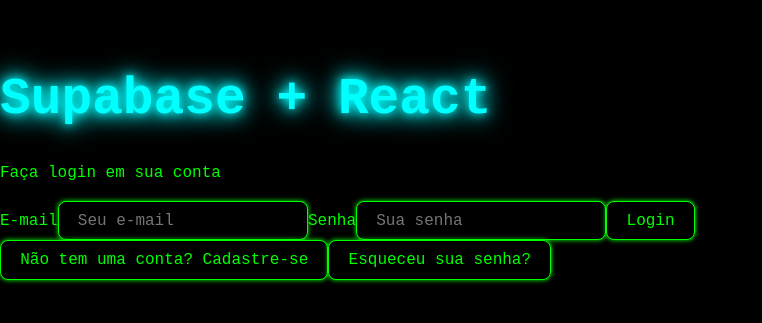
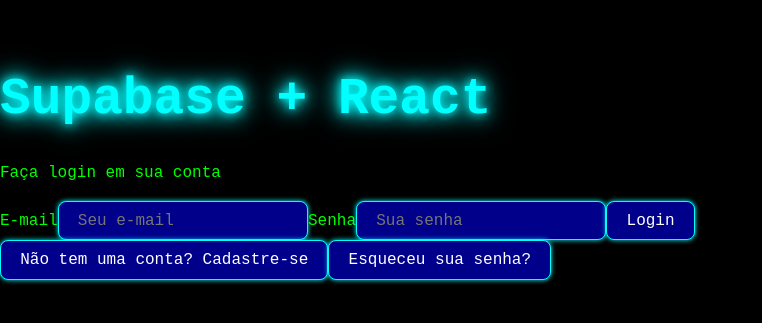
Before and after one commit to olnairgonzagapereira6-code/Contato-tMaps, a React (Vite) app: page / in a window 1280 px wide. Shown: the part 217-540 px from the top of the page, without its empty margins (0-762 px from the left). Built offline with nearby package versions, Linux system fonts and the light colour scheme.

Commit message:
Ajustes no estilo do botão de login

```diff
--- a/src/index.css
+++ b/src/index.css
@@ -48,22 +48,23 @@
 button,
 input {
   border-radius: 8px;
-  border: 1px solid #00ff00;
+  border: 1px solid #00ffff; /* Borda azul clara */
   padding: 0.6em 1.2em;
   font-size: 1em;
   font-weight: 500;
   font-family: inherit;
-  background-color: #000000;
-  color: #00ff00;
+  background-color: #00008B; /* Azul escuro */
+  color: #ffffff; /* Texto branco para melhor contraste */
   cursor: pointer;
-  transition: border-color 0.25s, box-shadow 0.25s;
-  box-shadow: 0 0 5px #00ff00;
+  transition: border-color 0.25s, box-shadow 0.25s, background-color 0.25s;
+  box-shadow: 0 0 5px #00ffff;
 }
 
 button:hover,
 input:hover {
   border-color: #ffffff;
-  box-shadow: 0 0 10px #00ff00, 0 0 20px #00ff00;
+  background-color: #0000CD; /* Azul um pouco mais claro no hover */
+  box-shadow: 0 0 10px #00ffff, 0 0 20px #00ffff;
 }
 
 button:focus,
```
